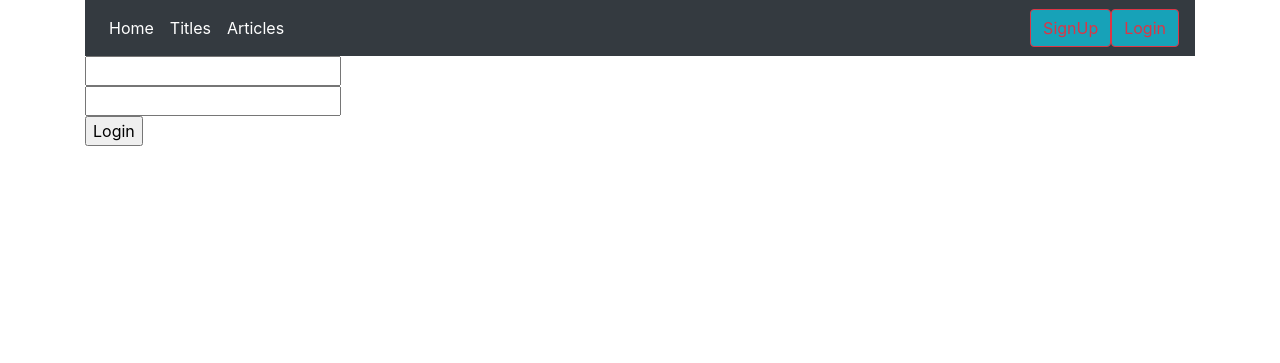
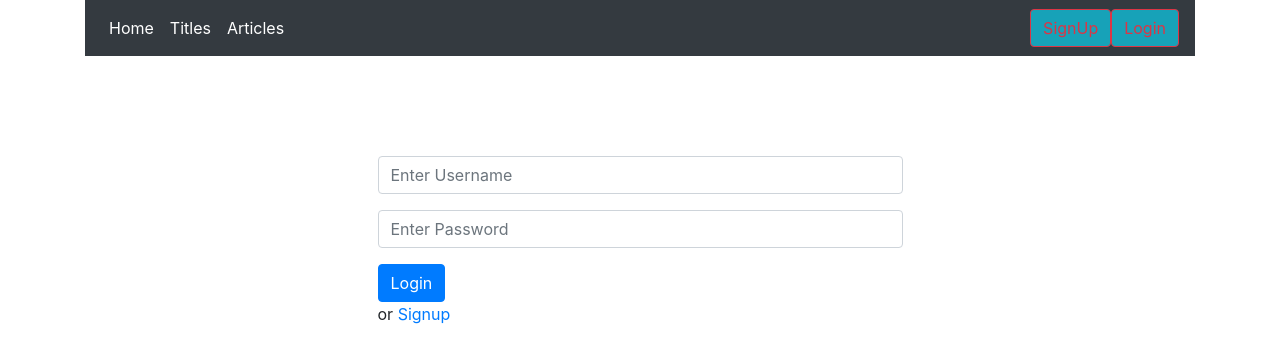
Before and after one commit to TeoKat/PYTHON, a Django app: template blogProject/templates/blogProject/login.html in a window 1280 px wide. Shown: the top 363 px of the page. Run offline with Django 3.2, Linux system fonts and the light colour scheme; the template is opened without the code that fills it, so the values that code supplies are empty; some libraries are stand-ins or nearby versions.

Commit message:
layout changes + routing probs fixed
login and signup layout changes
home route url fixed
likes view route changes

```diff
--- a/blogProject/static/css/base.css
+++ b/blogProject/static/css/base.css
@@ -56,3 +56,7 @@
     display: inline-block;
     margin: 30px;
 }
+
+.forminput {
+    margin-top: 70px;
+}
--- a/blogProject/templates/blogProject/article.html
+++ b/blogProject/templates/blogProject/article.html
@@ -23,10 +23,10 @@
             <div >
 
 
-                {% for like in likes %}
                 <div class="likes">
 
-                    <a class="btn btn-danger" href={% url 'likes' %}?l_id={{ like.id | urlencode }}>like</a>
+                    <a class="btn btn-danger" href={% url 'likes' %}?l_id={{ article.id | urlencode }}>like</a>
+                    {% for like in likes %}
 
                     <p ><span  class="counter">{{like.counter}} </span> people like this article!</p>
                 </div>
--- a/blogProject/templates/blogProject/login.html
+++ b/blogProject/templates/blogProject/login.html
@@ -2,15 +2,29 @@
 
 {% block content %}
 
-  <form action={% url 'login' %} method="post">
-  {% csrf_token %}
 
-    <input type="username" name="username" ><br>
-    <input type="password" name="password"><br>
+<div class="container">
+  <div class="row ">
+    <div class="col-6 mx-auto">
+
+      <form action="{% url 'login' %}" method="post">
+        {% csrf_token %}
+        <div class="form-group ">
+
+          <input style="margin-top: 100px" type="username" name="username" class="form-control forminput" placeholder="Enter Username">
+        </div>
+        <div class="form-group ">
+
+          <input type="password" class="form-control" name="password" placeholder="Enter Password">
+        </div>
+
+        <button  type="submit" class="btn btn-primary ">Login</button>
+      </form>
+
+      <p >or <a href="{% url 'signup' %}">Signup</a></p>
+    </div>
+  </div>
+</div>
 
 
-    <input type="submit" value="Login">
-
-  </form>
-
 {% endblock %}
```
Also changed, not shown: blogProject/article/views.py (+17 -6 lines), blogProject/requirements_personal.txt (added, +21 -0 lines), blogProject/templates/blogProject/signup.html (+17 -3 lines), blogProject/article/migrations/0011_auto_20200327_1340.py (added), blogProject/article/migrations/0012_auto_20200327_1404.py (added), blogProject/article/urls.py (line endings or trailing spaces).
